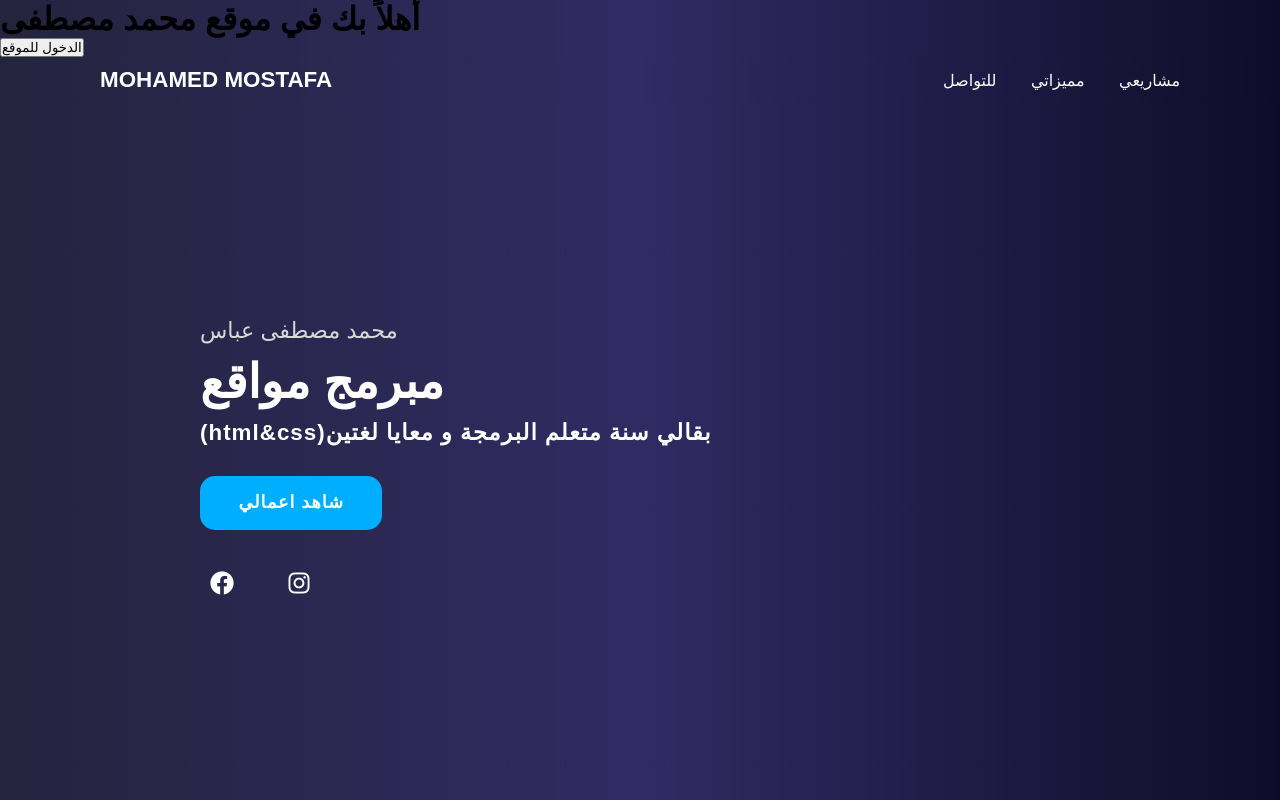
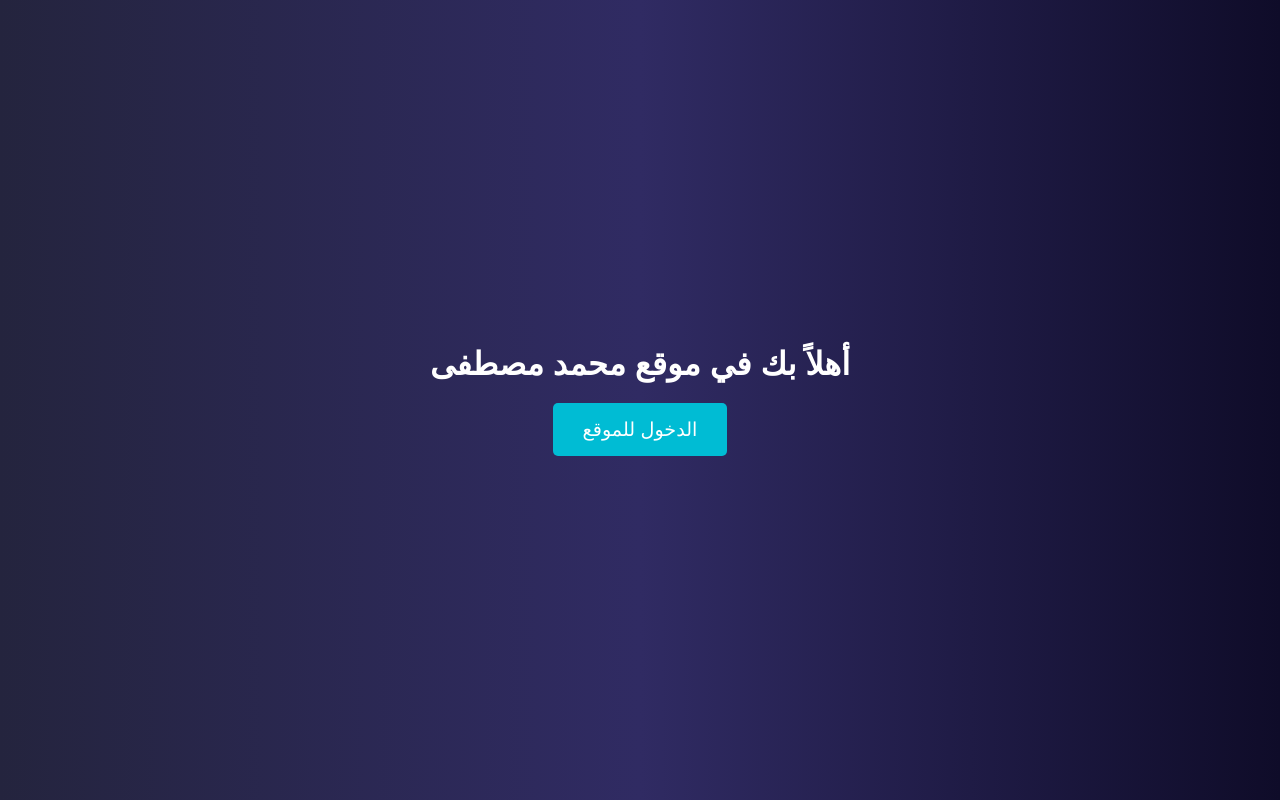
Before and after one commit to mohamedmostafashen/mohamedmostafa, a plain HTML site: page index.html in a window 1280 px wide. Shown: the top 800 px of the page. Drawn offline with Linux system fonts and the light colour scheme; a web font is replaced by a local one.

Commit message:
Update style.css

```diff
--- a/style.css
+++ b/style.css
@@ -6,6 +6,16 @@
     padding: 0;
     box-sizing: border-box;
     scroll-behavior: smooth;
+}
+.fade-in {
+    opacity: 0;
+    transform: translateY(20px);
+    transition: opacity 0.8s ease, transform 0.8s ease;
+}
+
+.fade-in.show {
+    opacity: 1;
+    transform: translateY(0);
 }
 
 body {
@@ -328,3 +338,61 @@ section {
         font-size: 10px;
     }
 }
+.fade-in {
+    opacity: 0;
+    transform: translateY(20px);
+    transition: opacity 0.8s ease, transform 0.8s ease;
+}
+
+.fade-in.show {
+    opacity: 1;
+    transform: translateY(0);
+}
+/* شاشة الترحيب */
+#welcome-screen {
+    position: fixed;
+    top: 0;
+    left: 0;
+    width: 100%;
+    height: 100vh;
+    background: #0f0c29;  /* fallback for old browsers */
+    background: -webkit-linear-gradient(to right, #24243e, #302b63, #0f0c29);  /* Chrome 10-25, Safari 5.1-6 */
+    background: linear-gradient(to right, #24243e, #302b63, #0f0c29); /* W3C, IE 10+/ Edge, Firefox 16+, Chrome 26+, Opera 12+, Safari 7+ */
+    display: flex;
+    align-items: center;
+    justify-content: center;
+    flex-direction: column;
+    z-index: 1000;
+    opacity: 1;
+    transition: opacity 1s ease, transform 1s ease;
+}
+#welcome-screen.hide {
+    opacity: 0;
+    transform: translateY(-100%);
+    pointer-events: none; /* لمنع التفاعل */
+}
+.welcome-content {
+    text-align: center;
+    color: #fff; /* لون النص */
+}
+
+.welcome-content h1 {
+    font-size: 2rem;
+    margin-bottom: 20px;
+    font-family: 'Alexandria', sans-serif; /* أو أي خط تفضله */
+}
+
+#welcome-screen button {
+    background-color: #00bcd4; /* لون الزر */
+    color: #fff;
+    border: none;
+    padding: 15px 30px;
+    font-size: 1.2rem;
+    border-radius: 5px;
+    cursor: pointer;
+    transition: background-color 0.3s ease;
+}
+
+#welcome-screen button:hover {
+    background-color: #008c9e; /* لون الزر عند التمرير */
+}
```
